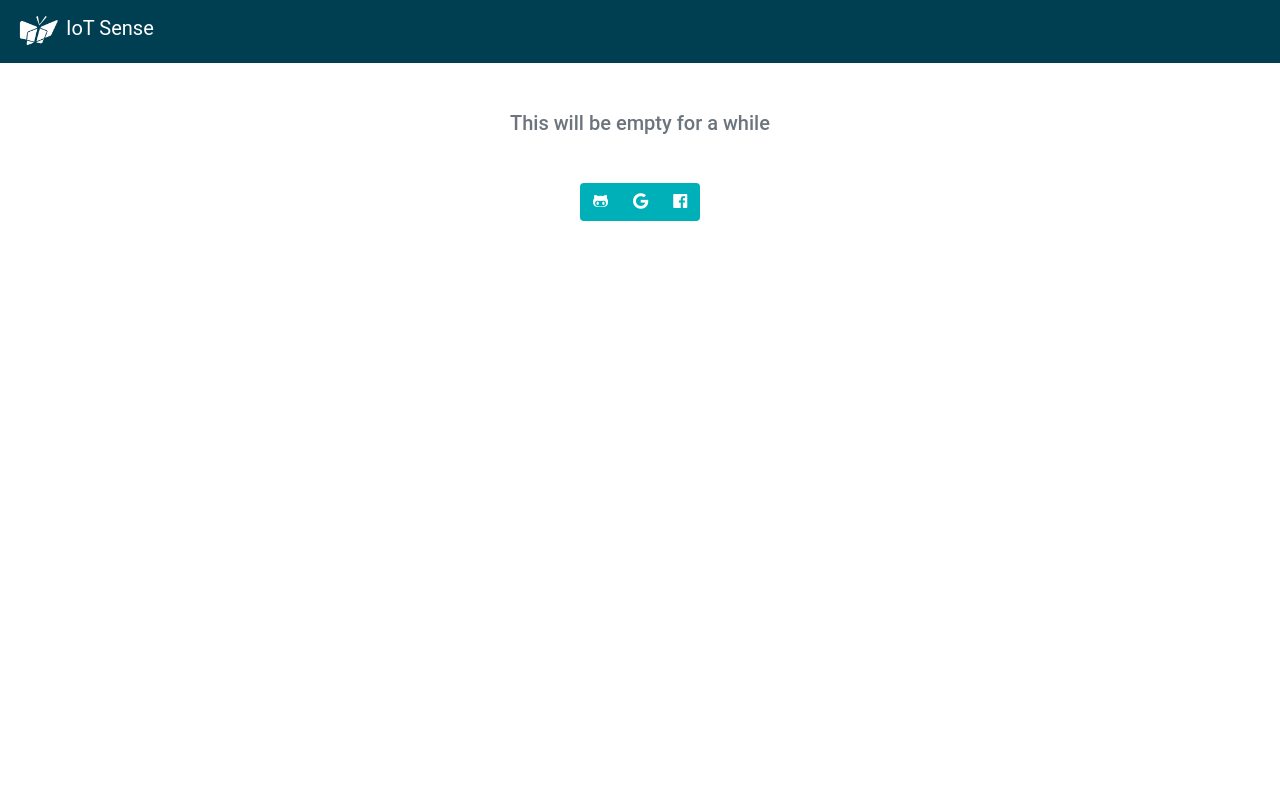
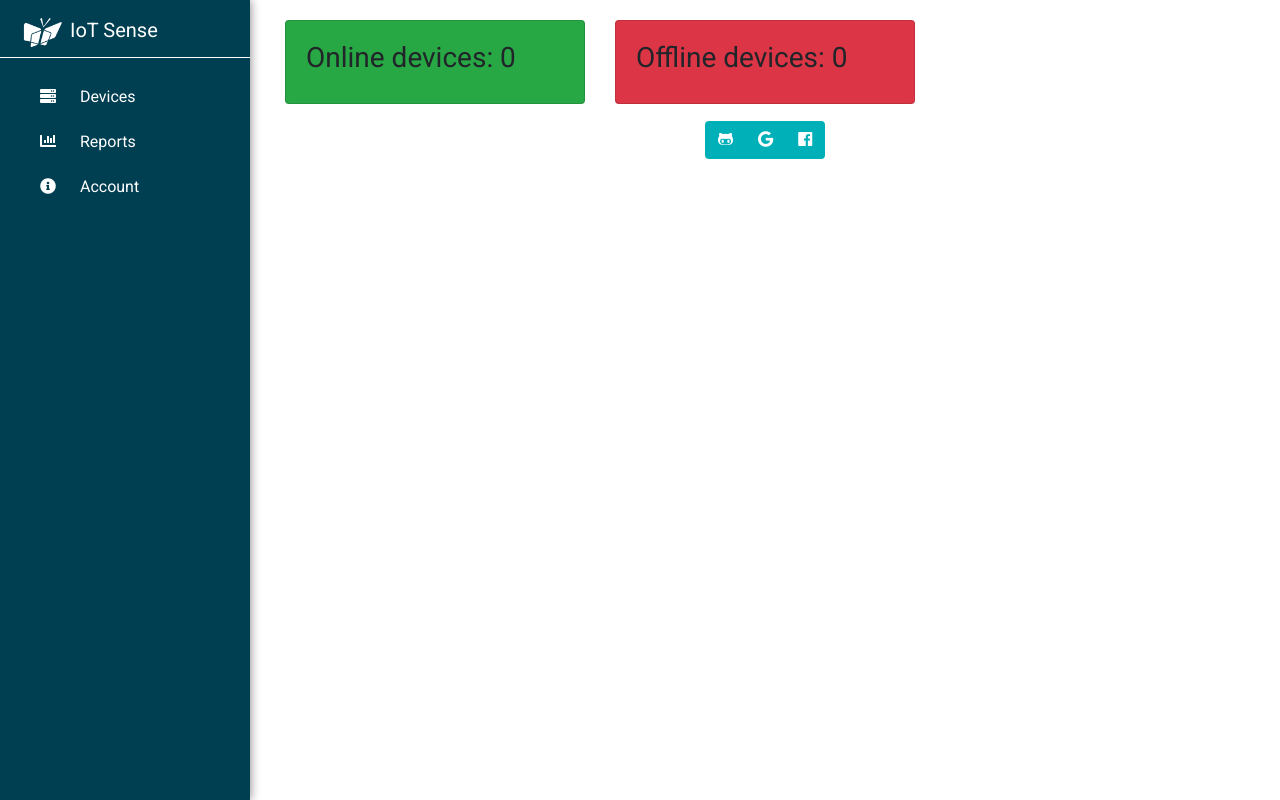
Before and after one commit to jllemus/iotSense, a Django app: template apps/reports/templates/reports/dashboard.html in a window 1280 px wide. Run offline with Django 3.2, Linux system fonts and the light colour scheme; the template is opened without the code that fills it, so the values that code supplies are empty; parts of the project's set-up code (start-up, migrations or seed data) failed here and were passed over; some libraries are stand-ins or nearby versions.

Commit message:
Dashboard modifications - In progress

```diff
--- a/apps/reports/static/reports/styles/style.css
+++ b/apps/reports/static/reports/styles/style.css
@@ -1,14 +1,102 @@
 body{
     font-family: 'Roboto', sans-serif;
 }
-.navbar {
-    background-color: #003E51;
+
+hr {
+    margin-top: 0;
+    border-top: 1px solid white;
 }
 
 #navbar-title {
     color: white;
 }
+
 .btn {
     background-color: #00B0B9;
     color: white;
 }
+/* Sidebar Styles */
+
+#wrapper {
+    padding-left: 0;
+    -webkit-transition: all 1s ease;
+    -moz-transition: all 1s ease;
+    -o-transition: all 1s ease;
+    transition: all 1s ease;
+}
+
+#sidebar-wrapper {
+    z-index: 1000;
+    position: fixed;
+    left: 250px;
+    height: 100%;
+    margin-left: -250px;
+    overflow-y: auto;
+    background-color: #003E51;
+    box-shadow: 0px 0px 10px grey;
+}
+
+#page-content-wrapper {
+    width: 100%;
+    position: absolute;
+    padding: 15px;
+}
+/* Sidebar Styles */
+
+.sidebar-nav {
+    padding: 10px 0 0 20px;
+}
+.sidebar-list ul {
+    width: 250px;
+    margin: 0;
+    padding: 0;
+    list-style: none;
+}
+
+.sidebar-list li {
+    text-indent: 20px;
+    line-height: 45px;
+    word-spacing: 20px;
+}
+
+.sidebar-list li a {
+    display: block;
+    text-decoration: none;
+    color: white;
+}
+
+.sidebar-list li a:hover {
+    text-decoration: none;
+    color: white;
+    background: #006483;
+}
+
+@media(min-width:768px) {
+    #wrapper {
+        padding-left: 250px;
+    }
+    #wrapper.toggled {
+        padding-left: 0;
+    }
+    #sidebar-wrapper {
+        width: 250px;
+    }
+    #wrapper.toggled #sidebar-wrapper {
+        width: 0;
+    }
+    #page-content-wrapper {
+        padding: 20px;
+        position: relative;
+    }
+    #wrapper.toggled #page-content-wrapper {
+        position: relative;
+        margin-right: 0;
+    }
+}
+
+.temperature-card {
+    box-shadow: 1px 2px 3px grey;
+    border: none;
+    background-color: rgb(236, 162, 162) !important;
+    color: white;
+}
--- a/apps/reports/templates/base.html
+++ b/apps/reports/templates/base.html
@@ -6,7 +6,7 @@
     <meta charset="UTF-8" />
     <meta name="viewport" content="width=device-width, initial-scale=1.0">
     <!---Roboto Font google fonts-->
-    <!-- <link href="https://fonts.googleapis.com/css2?family=Roboto:wght@300;400&display=swap" rel="stylesheet"> -->
+    <link href="https://fonts.googleapis.com/css2?family=Roboto:wght@300;400&display=swap" rel="stylesheet">
     <!---Fontawesome-->
     <link rel="stylesheet" href="https://use.fontawesome.com/releases/v5.7.0/css/all.css"
         integrity="sha384-lZN37f5QGtY3VHgisS14W3ExzMWZxybE1SJSEsQp9S+oqd12jhcu+A56Ebc1zFSJ" crossorigin="anonymous" />
@@ -22,15 +22,37 @@
 
 <body>
     <header>
-        <nav class="navbar navbar-light">
-            <a class="navbar-brand" href="#" id="navbar-title">
-                <img src="{% static 'reports/images/logo.png' %}" width="45,5" height="37,5" class="d-inline-block align-top" alt="" loading="lazy">
-                IoT Sense
-            </a>
-          </nav>
+
     </header>
-    <main class="container-fluid">
-        {% block content %}{% endblock %}
+    <main>
+        <div id="wrapper">
+            <div id="sidebar-wrapper">
+                <div class="sidebar-nav">
+                    <a class="navbar-brand" href="#" id="navbar-title">
+                        <img src="{% static 'reports/src/logo.png' %}" width="45,5" height="37,5"
+                            class="d-inline-block align-top" alt="" loading="lazy">
+                        IoT Sense
+                    </a>
+                </div>
+                <hr>
+                <div class="sidebar-list">
+                    <ul>
+                        <li>
+                            <a href=""><i class="fas fa-server"></i> Devices</a>
+                        </li>
+                        <li>
+                            <a href="#"><i class="fas fa-chart-bar"></i> Reports</a>
+                        </li>
+                        <li>
+                            <a href="#"><i class="fas fa-info-circle"></i> Account</a>
+                        </li>
+                    </ul>
+                </div>
+            </div>
+            <div id="page-content-wrapper">
+                {% block content %}{% endblock %}
+            </div>
+        </div>
     </main>
 </body>
 
--- a/apps/reports/templates/reports/dashboard.html
+++ b/apps/reports/templates/reports/dashboard.html
@@ -3,8 +3,34 @@
 {% block content %}
 <div class="container-fluid">
     <div class="justify-content-center inline">
-        <p class="h5 text-center text-secondary m-5">This will be empty for a while</p>
+        <div class="row">
+            <!-- {% for device in data %}
+            <div class="col-md-4 sm-12">
+                <div class="{{ device.sensor_type|lower}}-card card">
+                    <div class="card-body">
+                      {{ device }}
+                      {{ device.sensor_type }}
+                    </div>
+                  </div>
+            </div>
+            {% endfor %} -->
+            <div class="col-md-4 sm-12">
+                <div class="card bg-success">
+                    <div class="card-body">
+                      <h3>Online devices: 0 </h3>
+                    </div>
+                  </div>
+            </div>
+            <div class="col-md-4 sm-12">
+                <div class="card bg-danger">
+                    <div class="card-body">
+                      <h3>Offline devices: 0 </h3>
+                    </div>
+                  </div>
+            </div>
+        </div>
     </div>
+    <hr>
     <div class="row justify-content-center">
         <div class="btn-group">
             <a href="https://github.com/jllemus/DjangoApp" type="button" class="btn"><i
--- a/apps/reports/views.py
+++ b/apps/reports/views.py
@@ -1,5 +1,6 @@
 from django.shortcuts import render
 from django.http import HttpResponse
+from .models import Device
 import requests
 # Create your views here.
 
@@ -9,4 +10,6 @@ def index(request):
 
 
 def dashboard(request):
-    return render(request, 'reports/dashboard.html')
+    devices_data = Device.objects.all()
+    data = {'data': devices_data}
+    return render(request, 'reports/dashboard.html', data)
```
Also changed, not shown: apps/reports/admin.py (+6 -1 lines), apps/reports/models.py (+22 -3 lines), apps/reports/static/reports/src/logo.png (renamed from apps/reports/static/reports/images/logo.png).
